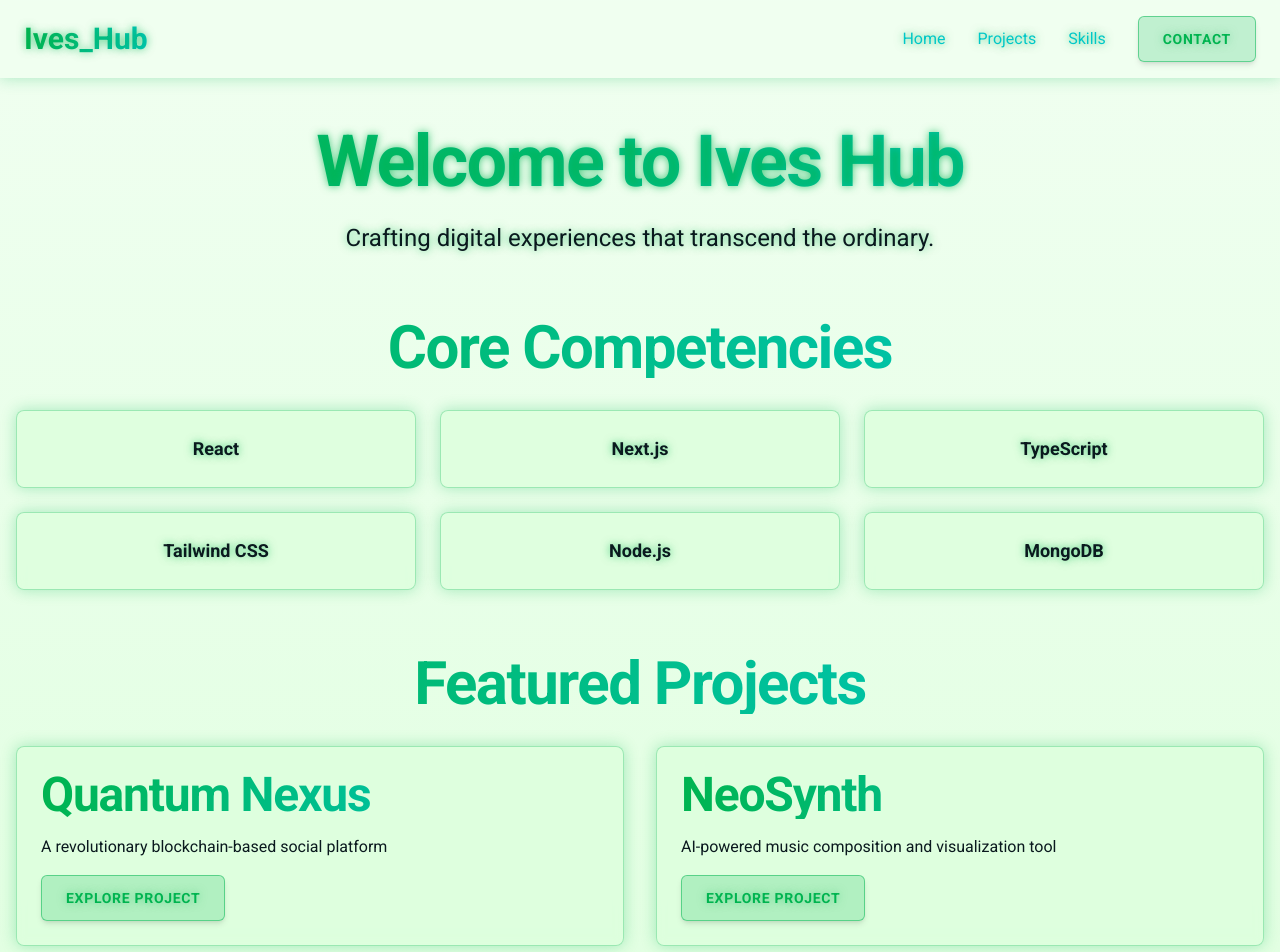
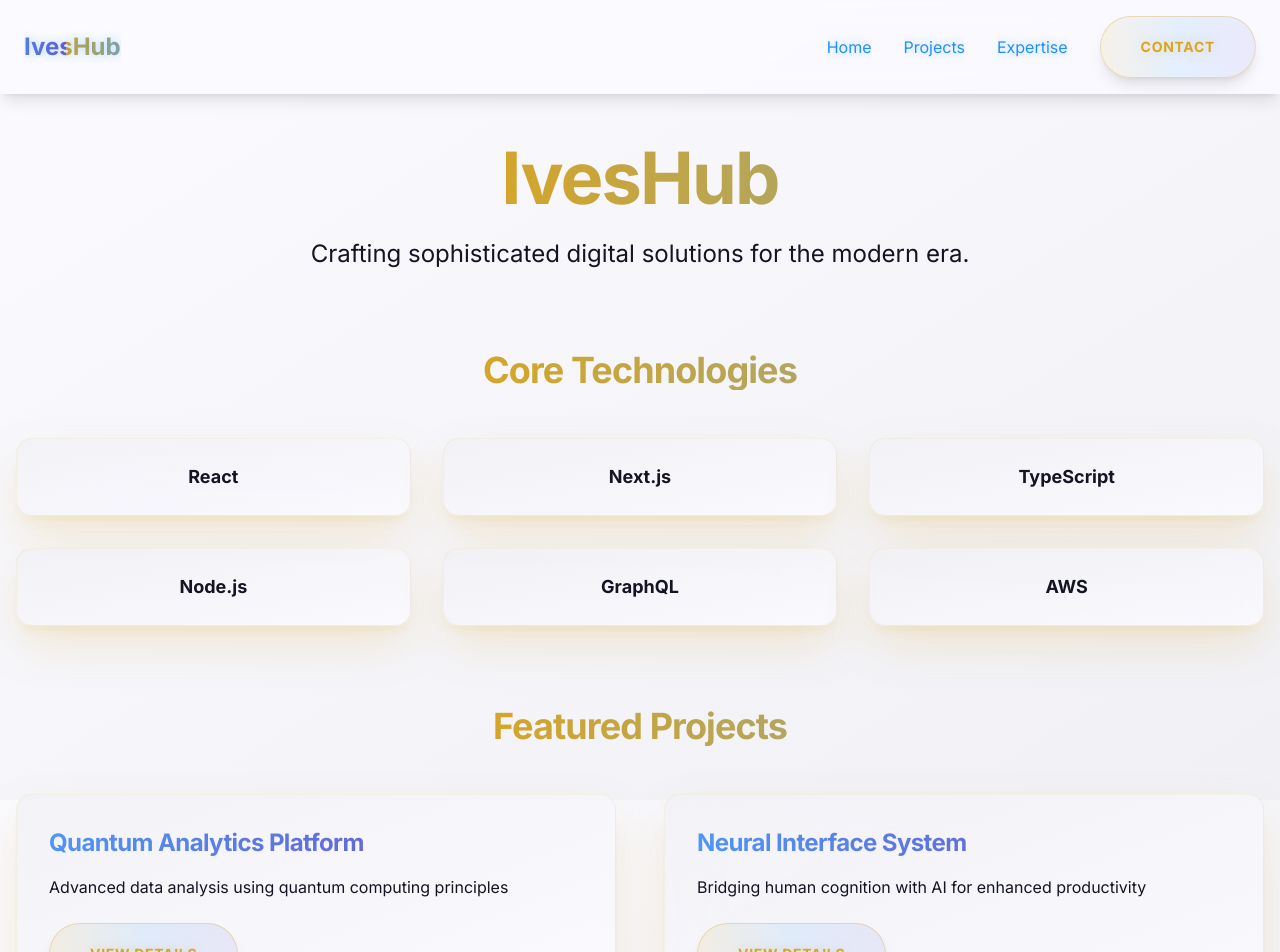
Before and after one commit to hexzeus/store, a Next.js app: page / in a window 1280 px wide. Shown: the top 952 px of the page. Built offline with nearby package versions, Linux system fonts and the light colour scheme.

Commit message:
Update application

```diff
--- a/src/app/globals.css
+++ b/src/app/globals.css
@@ -3,73 +3,107 @@
 @tailwind utilities;
 
 :root {
-  --foreground-rgb: 220, 220, 220;
-  --background-start-rgb: 0, 10, 15;
-  --background-end-rgb: 0, 20, 30;
-  --primary-color: 0, 255, 65;
-  --secondary-color: 0, 200, 80;
-  --accent-color: 0, 255, 255;
+  --foreground-rgb: 240, 240, 245;
+  --background-start-rgb: 10, 10, 20;
+  --background-end-rgb: 20, 20, 35;
+  --primary-color: 255, 215, 0; /* Rich Gold */
+  --secondary-color: 230, 230, 250; /* Lavender */
+  --accent-color: 0, 191, 255; /* Deep Sky Blue */
+  --success-color: 50, 205, 50; /* Lime Green */
+  --warning-color: 255, 140, 0; /* Dark Orange */
+  --error-color: 220, 20, 60; /* Crimson */
 }
 
 @media (prefers-color-scheme: light) {
   :root {
-    --foreground-rgb: 10, 25, 30;
-    --background-start-rgb: 240, 255, 240;
-    --background-end-rgb: 220, 255, 220;
-    --primary-color: 0, 180, 80;
-    --secondary-color: 0, 150, 70;
-    --accent-color: 0, 200, 200;
+    --foreground-rgb: 20, 20, 35;
+    --background-start-rgb: 250, 250, 255;
+    --background-end-rgb: 240, 240, 245;
+    --primary-color: 218, 165, 32; /* Goldenrod */
+    --secondary-color: 106, 90, 205; /* Slate Blue */
+    --accent-color: 30, 144, 255; /* Dodger Blue */
+    --success-color: 34, 139, 34; /* Forest Green */
+    --warning-color: 255, 103, 0; /* Orange */
+    --error-color: 178, 34, 34; /* Firebrick */
   }
+}
+
+@keyframes gradientFlow {
+  0% { background-position: 0% 50%; }
+  50% { background-position: 100% 50%; }
+  100% { background-position: 0% 50%; }
+}
+
+@keyframes shimmer {
+  0% { background-position: -1000px 0; }
+  100% { background-position: 1000px 0; }
 }
 
 body {
   color: rgb(var(--foreground-rgb));
   background: linear-gradient(
-    to bottom,
-    rgba(var(--background-start-rgb), 0.9),
-    rgba(var(--background-end-rgb), 1)
-  ),
-  repeating-linear-gradient(
-    0deg,
-    rgba(var(--primary-color), 0.1),
-    rgba(var(--primary-color), 0.1) 1px,
-    transparent 1px,
-    transparent 2px
+    135deg,
+    rgba(var(--background-start-rgb), 0.97),
+    rgba(var(--background-end-rgb), 1),
+    rgba(var(--background-start-rgb), 0.98)
   );
-  background-size: 100% 100%, 100% 4px;
-  animation: matrix-bg 20s linear infinite;
-}
-
-@keyframes matrix-bg {
-  0% { background-position: 0 0, 0 0; }
-  100% { background-position: 0 100%, 0 100%; }
+  background-size: 400% 400%;
+  animation: gradientFlow 15s ease infinite;
+  background-attachment: fixed;
 }
 
 @layer base {
   h1, h2, h3, h4, h5, h6 {
-    @apply font-extrabold mb-4 tracking-tight text-transparent bg-clip-text bg-gradient-to-r from-[rgba(var(--primary-color),1)] to-[rgba(var(--accent-color),1)];
+    @apply font-extrabold mb-6 tracking-tight text-transparent bg-clip-text bg-gradient-to-r from-[rgba(var(--primary-color),1)] via-[rgba(var(--accent-color),0.8)] to-[rgba(var(--secondary-color),1)];
+    animation: shimmer 8s infinite linear;
+    background-size: 200% 100%;
   }
-  h1 { @apply text-5xl md:text-7xl; }
-  h2 { @apply text-4xl md:text-6xl; }
-  h3 { @apply text-3xl md:text-5xl; }
-  h4 { @apply text-2xl md:text-4xl; }
+  h1 { @apply text-6xl md:text-8xl leading-tight; }
+  h2 { @apply text-5xl md:text-7xl leading-tight; }
+  h3 { @apply text-4xl md:text-6xl leading-snug; }
+  h4 { @apply text-3xl md:text-5xl leading-snug; }
   a {
-    @apply text-[rgba(var(--accent-color),1)] hover:text-[rgba(var(--primary-color),1)] no-underline hover:underline transition-colors duration-300;
-    text-shadow: 0 0 8px rgba(var(--accent-color), 0.5);
+    @apply text-[rgba(var(--accent-color),1)] hover:text-[rgba(var(--primary-color),1)] no-underline relative inline-block overflow-hidden transition-colors duration-300;
+    text-shadow: 0 0 10px rgba(var(--accent-color), 0.3);
+  }
+  a::after {
+    content: '';
+    @apply absolute bottom-0 left-0 w-full h-0.5 bg-[rgba(var(--primary-color),1)] transform scale-x-0 origin-bottom-right transition-transform duration-300;
+  }
+  a:hover::after {
+    @apply transform scale-x-100 origin-bottom-left;
   }
 }
 
 @layer components {
   .btn {
-    @apply bg-[rgba(var(--primary-color),0.2)] text-[rgba(var(--primary-color),1)] px-6 py-3 rounded-md inline-block hover:bg-[rgba(var(--primary-color),0.3)] transition-all duration-300 font-semibold text-sm uppercase tracking-wider shadow-md hover:shadow-lg focus:outline-none focus:ring-2 focus:ring-[rgba(var(--primary-color),0.5)] focus:ring-opacity-50 border border-[rgba(var(--primary-color),0.5)];
-    text-shadow: 0 0 8px rgba(var(--primary-color), 0.5);
+    @apply relative overflow-hidden bg-gradient-to-r from-[rgba(var(--primary-color),0.1)] via-[rgba(var(--accent-color),0.1)] to-[rgba(var(--secondary-color),0.1)] text-[rgba(var(--primary-color),1)] px-10 py-5 rounded-full inline-block transition-all duration-300 font-bold text-sm uppercase tracking-wider shadow-lg hover:shadow-2xl focus:outline-none focus:ring-2 focus:ring-[rgba(var(--primary-color),0.5)] focus:ring-opacity-50 border border-[rgba(var(--primary-color),0.3)];
+    text-shadow: 0 0 10px rgba(var(--primary-color), 0.3);
+  }
+  .btn::before {
+    content: '';
+    @apply absolute top-0 left-[-100%] w-full h-full bg-gradient-to-r from-transparent via-[rgba(var(--primary-color),0.2)] to-transparent transition-all duration-700;
+    transform: skew(-20deg);
+  }
+  .btn:hover::before {
+    @apply left-[100%];
   }
   .card {
-    @apply bg-[rgba(var(--background-end-rgb),0.8)] rounded-lg shadow-lg hover:shadow-xl transition-all duration-300 overflow-hidden border border-[rgba(var(--primary-color),0.3)] backdrop-blur-sm;
-    box-shadow: 0 4px 6px -1px rgba(var(--primary-color), 0.1), 0 2px 4px -1px rgba(var(--primary-color), 0.06);
+    @apply relative bg-gradient-to-br from-[rgba(var(--background-end-rgb),0.8)] to-[rgba(var(--background-start-rgb),0.8)] rounded-2xl shadow-2xl transition-all duration-300 overflow-hidden border border-[rgba(var(--primary-color),0.1)] backdrop-blur-xl;
+    box-shadow: 0 20px 50px -5px rgba(var(--primary-color), 0.2), 0 10px 10px -5px rgba(var(--primary-color), 0.1);
+  }
+  .card:hover {
+    box-shadow: 0 25px 60px -5px rgba(var(--primary-color), 0.3), 0 15px 15px -5px rgba(var(--primary-color), 0.2);
+  }
+  .card::before {
+    content: '';
+    @apply absolute inset-0 bg-gradient-to-r from-[rgba(var(--primary-color),0.1)] to-[rgba(var(--accent-color),0.1)] opacity-0 transition-opacity duration-300;
+  }
+  .card:hover::before {
+    @apply opacity-100;
   }
   input, textarea {
-    @apply bg-[rgba(var(--background-start-rgb),0.8)] border border-[rgba(var(--primary-color),0.3)] rounded-md shadow-sm text-[rgba(var(--foreground-rgb),1)] placeholder-[rgba(var(--foreground-rgb),0.5)];
+    @apply bg-[rgba(var(--background-start-rgb),0.8)] border-2 border-[rgba(var(--secondary-color),0.2)] rounded-xl shadow-inner text-[rgba(var(--foreground-rgb),1)] placeholder-[rgba(var(--foreground-rgb),0.4)] px-6 py-4 focus:ring-2 focus:ring-[rgba(var(--primary-color),0.3)] focus:border-[rgba(var(--primary-color),0.5)] transition-all duration-300;
   }
 }
 
@@ -78,13 +112,62 @@ body {
     text-wrap: balance;
   }
   .gradient-text {
-    @apply text-transparent bg-clip-text bg-gradient-to-r from-[rgba(var(--primary-color),1)] to-[rgba(var(--accent-color),1)];
+    @apply text-transparent bg-clip-text bg-gradient-to-r from-[rgba(var(--primary-color),1)] via-[rgba(var(--accent-color),0.8)] to-[rgba(var(--secondary-color),1)];
+    animation: shimmer 8s infinite linear;
+    background-size: 200% 100%;
   }
-  .matrix-glow {
-    text-shadow: 0 0 8px rgba(var(--primary-color), 0.7);
+  .luxury-glow {
+    text-shadow: 0 0 20px rgba(var(--primary-color), 0.6), 0 0 40px rgba(var(--accent-color), 0.4);
   }
-  .matrix-box {
-    box-shadow: 0 0 15px rgba(var(--primary-color), 0.3);
-    backdrop-filter: blur(5px);
+  .luxury-box {
+    box-shadow: 0 0 40px rgba(var(--primary-color), 0.3), 0 0 80px rgba(var(--accent-color), 0.2);
+    backdrop-filter: blur(15px);
+  }
+  .elegant-border {
+    @apply border-2 border-[rgba(var(--primary-color),0.2)] rounded-2xl;
+    background: linear-gradient(90deg, rgba(var(--primary-color),0.2), rgba(var(--accent-color),0.2)) border-box;
+    mask: linear-gradient(#fff 0 0) padding-box, linear-gradient(#fff 0 0);
+    -webkit-mask-composite: destination-out;
+    mask-composite: exclude;
+  }
+  .glass-effect {
+    @apply bg-clip-padding backdrop-filter backdrop-blur-xl bg-opacity-60 border border-[rgba(var(--primary-color),0.18)];
+    background-color: rgba(var(--background-start-rgb), 0.4);
+  }
+  .hover-lift {
+    @apply transition-transform duration-300 hover:-translate-y-2;
+  }
+  .text-shadow-elegant {
+    text-shadow: 2px 2px 4px rgba(0,0,0,0.3);
   }
 }
+
+/* Custom scrollbar for webkit browsers */
+::-webkit-scrollbar {
+  width: 12px;
+}
+
+::-webkit-scrollbar-track {
+  background: rgba(var(--background-start-rgb), 0.8);
+}
+
+::-webkit-scrollbar-thumb {
+  background: rgba(var(--primary-color), 0.5);
+  border-radius: 6px;
+}
+
+::-webkit-scrollbar-thumb:hover {
+  background: rgba(var(--primary-color), 0.7);
+}
+
+/* Fancy focus outline */
+:focus {
+  outline: none;
+  box-shadow: 0 0 0 3px rgba(var(--accent-color), 0.5);
+}
+
+/* Animated underline for active navigation items */
+.nav-link.active::after {
+  content: '';
+  @apply absolute bottom-0 left-0 w-full h-0.5 bg-[rgba(var(--primary-color),1)] transform scale-x-100 origin-bottom-left transition-transform duration-300;
+}
--- a/src/app/layout.tsx
+++ b/src/app/layout.tsx
@@ -1,14 +1,14 @@
 import type { Metadata } from "next";
-import { Roboto } from "next/font/google";
+import { Inter } from "next/font/google";
 import Link from "next/link";
 import "./globals.css";
 import MobileMenu from "./MobileMenu";
 
-const roboto = Roboto({ subsets: ["latin"], weight: ["400", "700"] });
+const inter = Inter({ subsets: ["latin"] });
 
 export const metadata: Metadata = {
-  title: "Ives Hub | Futuristic Web Development",
-  description: "Pioneering the digital frontier with cutting-edge web solutions",
+  title: "Ives Hub | Innovative Web Solutions",
+  description: "Pioneering advanced web development for the digital age",
 };
 
 export default function RootLayout({
@@ -18,17 +18,17 @@ export default function RootLayout({
 }>) {
   return (
     <html lang="en">
-      <body className={`${roboto.className} min-h-screen flex flex-col`}>
-        <header className="bg-[rgba(var(--background-start-rgb),0.8)] shadow-md matrix-box">
+      <body className={`${inter.className} min-h-screen flex flex-col bg-gradient-to-br from-[rgba(var(--background-start-rgb),1)] to-[rgba(var(--background-end-rgb),1)]`}>
+        <header className="bg-[rgba(var(--background-start-rgb),0.9)] backdrop-blur-md shadow-lg">
           <nav className="container mx-auto px-6 py-4">
             <div className="flex items-center justify-between">
-              <Link href="/" className="text-3xl font-bold gradient-text matrix-glow">
-                Ives_Hub
+              <Link href="/" className="text-2xl font-bold gradient-text">
+                IvesHub
               </Link>
               <div className="hidden md:flex items-center space-x-8">
-                <Link href="/" className="matrix-glow hover:text-[rgba(var(--primary-color),1)] transition-colors duration-300">Home</Link>
-                <Link href="/projects" className="matrix-glow hover:text-[rgba(var(--primary-color),1)] transition-colors duration-300">Projects</Link>
-                <Link href="/skills" className="matrix-glow hover:text-[rgba(var(--primary-color),1)] transition-colors duration-300">Skills</Link>
+                <Link href="/" className="hover:text-[rgba(var(--primary-color),1)] transition-colors duration-300">Home</Link>
+                <Link href="/projects" className="hover:text-[rgba(var(--primary-color),1)] transition-colors duration-300">Projects</Link>
+                <Link href="/skills" className="hover:text-[rgba(var(--primary-color),1)] transition-colors duration-300">Expertise</Link>
                 <Link href="/contact" className="btn">Contact</Link>
               </div>
               <MobileMenu />
@@ -36,9 +36,9 @@ export default function RootLayout({
           </nav>
         </header>
         <main className="container mx-auto px-4 py-12 flex-grow">{children}</main>
-        <footer className="bg-[rgba(var(--background-end-rgb),0.8)] p-4 text-center mt-12 matrix-box">
+        <footer className="bg-[rgba(var(--background-end-rgb),0.9)] backdrop-blur-md p-4 text-center mt-12">
           <div className="container mx-auto">
-            <p className="matrix-glow">&copy; 2024 Ives_Hub | Architecting Digital Realities</p>
+            <p>&copy; 2024 IvesHub | Advancing Digital Frontiers</p>
           </div>
         </footer>
       </body>
--- a/src/app/page.tsx
+++ b/src/app/page.tsx
@@ -1,45 +1,41 @@
-import Image from "next/image";
 import Link from "next/link";
 
 export default function Home() {
   return (
-    <div className="space-y-16">
+    <div className="space-y-20">
       <section className="text-center">
-        <h1 className="mb-6 matrix-glow">Welcome to Ives Hub</h1>
-        <p className="text-xl md:text-2xl matrix-glow">Crafting digital experiences that transcend the ordinary.</p>
+        <h1 className="mb-6 text-5xl md:text-7xl font-bold gradient-text">IvesHub</h1>
+        <p className="text-xl md:text-2xl">Crafting sophisticated digital solutions for the modern era.</p>
       </section>
-
       <section>
-        <h2 className="mb-8 text-center">Core Competencies</h2>
-        <div className="grid grid-cols-2 md:grid-cols-3 gap-6">
-          {["React", "Next.js", "TypeScript", "Tailwind CSS", "Node.js", "MongoDB"].map((skill) => (
-            <div key={skill} className="card matrix-box p-6 text-center">
-              <p className="font-bold text-lg matrix-glow">{skill}</p>
+        <h2 className="mb-12 text-center text-3xl md:text-4xl font-bold">Core Technologies</h2>
+        <div className="grid grid-cols-2 md:grid-cols-3 gap-8">
+          {["React", "Next.js", "TypeScript", "Node.js", "GraphQL", "AWS"].map((tech) => (
+            <div key={tech} className="card p-6 text-center">
+              <p className="font-bold text-lg">{tech}</p>
             </div>
           ))}
         </div>
       </section>
-
       <section>
-        <h2 className="mb-8 text-center">Featured Projects</h2>
-        <div className="grid grid-cols-1 md:grid-cols-2 gap-8">
+        <h2 className="mb-12 text-center text-3xl md:text-4xl font-bold">Featured Projects</h2>
+        <div className="grid grid-cols-1 md:grid-cols-2 gap-12">
           {[
-            { title: "Quantum Nexus", description: "A revolutionary blockchain-based social platform" },
-            { title: "NeoSynth", description: "AI-powered music composition and visualization tool" },
+            { title: "Quantum Analytics Platform", description: "Advanced data analysis using quantum computing principles" },
+            { title: "Neural Interface System", description: "Bridging human cognition with AI for enhanced productivity" },
           ].map((project, index) => (
-            <div key={index} className="card matrix-box p-6">
-              <h3 className="mb-4">{project.title}</h3>
-              <p className="mb-4">{project.description}</p>
-              <Link href="/projects" className="btn inline-block">Explore Project</Link>
+            <div key={index} className="card p-8">
+              <h3 className="mb-4 text-2xl font-bold">{project.title}</h3>
+              <p className="mb-6">{project.description}</p>
+              <Link href="/projects" className="btn">View Details</Link>
             </div>
           ))}
         </div>
       </section>
-
       <section className="text-center">
-        <h2 className="mb-6">Ready to Innovate?</h2>
-        <p className="mb-8 text-xl matrix-glow">Let&apos;s collaborate and bring your digital vision to life.</p>
-        <Link href="/contact" className="btn">Initiate Contact</Link>
+        <h2 className="mb-6 text-3xl md:text-4xl font-bold">Ready to Innovate?</h2>
+        <p className="mb-8 text-xl">Let's collaborate on your next groundbreaking project.</p>
+        <Link href="/contact" className="btn">Initiate Consultation</Link>
       </section>
     </div>
   );
--- a/src/app/skills/page.tsx
+++ b/src/app/skills/page.tsx
@@ -1,45 +1,44 @@
-const skills = [
+const expertise = [
     {
-        category: "Frontend Mastery",
-        items: ["React", "Next.js", "Vue.js", "Tailwind CSS", "TypeScript", "WebGL"],
+        category: "Advanced Front-End Development",
+        items: ["React", "Next.js", "Vue.js", "WebGL", "Progressive Web Apps", "Micro Frontends"],
     },
     {
-        category: "Backend Prowess",
-        items: ["Node.js", "Python", "GraphQL", "RESTful APIs", "Microservices", "Serverless"],
+        category: "Scalable Back-End Architecture",
+        items: ["Node.js", "GraphQL", "Microservices", "Event-Driven Architecture", "Serverless Computing"],
     },
     {
-        category: "Data Management",
-        items: ["MongoDB", "PostgreSQL", "Redis", "Elasticsearch", "Data Modeling", "ORM/ODM"],
+        category: "Cloud & DevOps",
+        items: ["AWS", "Azure", "Google Cloud", "Kubernetes", "Terraform", "CI/CD Pipelines"],
     },
     {
-        category: "DevOps & Cloud",
-        items: ["Docker", "Kubernetes", "CI/CD", "AWS", "Azure", "GCP"],
+        category: "Data Engineering & Analytics",
+        items: ["Big Data Processing", "Machine Learning Pipelines", "Real-time Analytics", "Data Warehousing"],
     },
     {
         category: "Emerging Technologies",
-        items: ["Machine Learning", "Blockchain", "IoT", "AR/VR", "Edge Computing", "Quantum Computing"],
+        items: ["Quantum Computing", "Blockchain", "Edge Computing", "5G Networks", "Artificial Intelligence"],
     },
 ];
 
 export default function Skills() {
     return (
-        <div className="space-y-16">
+        <div className="space-y-20">
             <section className="text-center">
-                <h1 className="text-5xl md:text-6xl font-extrabold mb-6 gradient-text matrix-glow">
-                    Technological Arsenal
+                <h1 className="text-5xl md:text-6xl font-bold mb-6 gradient-text">
+                    Technical Expertise
                 </h1>
-                <p className="text-xl matrix-glow">
-                    Harnessing cutting-edge tools to architect the future of web development.
+                <p className="text-xl">
+                    Mastering advanced technologies to drive innovation and efficiency.
                 </p>
             </section>
-
-            <section className="grid grid-cols-1 md:grid-cols-2 lg:grid-cols-3 gap-8">
-                {skills.map((skillSet, index) => (
-                    <div key={index} className="card matrix-box p-6">
-                        <h2 className="text-2xl font-bold mb-4 gradient-text matrix-glow">{skillSet.category}</h2>
-                        <ul className="space-y-2">
+            <section className="grid grid-cols-1 md:grid-cols-2 lg:grid-cols-3 gap-12">
+                {expertise.map((skillSet, index) => (
+                    <div key={index} className="card p-8">
+                        <h2 className="text-2xl font-bold mb-6">{skillSet.category}</h2>
+                        <ul className="space-y-3">
                             {skillSet.items.map((skill, skillIndex) => (
-                                <li key={skillIndex} className="flex items-center matrix-glow">
+                                <li key={skillIndex} className="flex items-center">
                                     <svg className="w-4 h-4 mr-2 text-[rgba(var(--primary-color),1)]" fill="currentColor" viewBox="0 0 20 20">
                                         <path fillRule="evenodd" d="M16.707 5.293a1 1 0 010 1.414l-8 8a1 1 0 01-1.414 0l-4-4a1 1 0 011.414-1.414L8 12.586l7.293-7.293a1 1 0 011.414 0z" clipRule="evenodd" />
                                     </svg>
@@ -50,13 +49,12 @@ export default function Skills() {
                     </div>
                 ))}
             </section>
-
             <section className="text-center">
-                <h2 className="text-3xl font-bold mb-6 matrix-glow">Continuous Evolution</h2>
-                <p className="text-xl matrix-glow mb-8">
-                    In the ever-changing landscape of technology, I&apos;m committed to constant learning and adaptation.
+                <h2 className="text-3xl font-bold mb-6">Continuous Advancement</h2>
+                <p className="text-xl mb-8">
+                    Committed to staying at the forefront of technological advancements.
                 </p>
-                <a href="/projects" className="btn">Explore My Innovations</a>
+                <a href="/projects" className="btn">View Our Innovations</a>
             </section>
         </div>
     );
```
Also changed, not shown: src/app/contact/page.tsx (+18 -31 lines).
